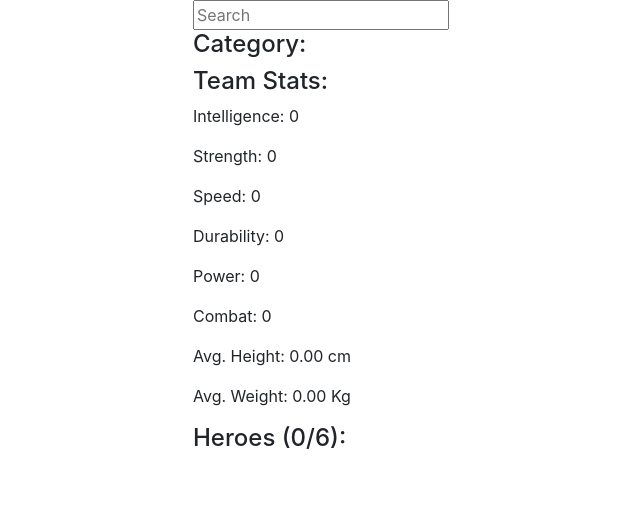
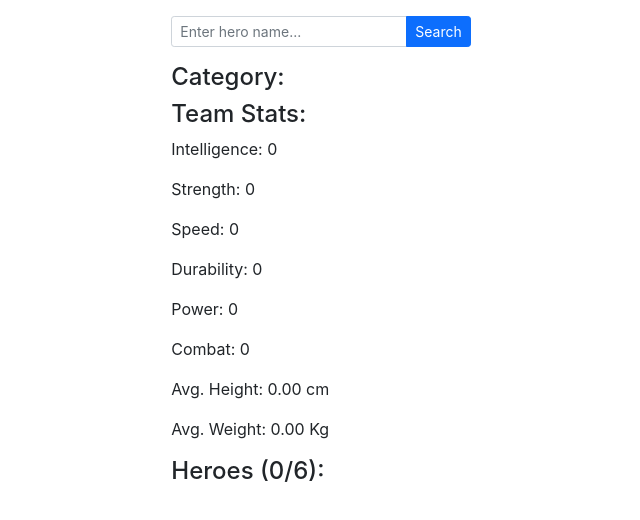
Before and after one commit to facundo-91/alkemy-challenge-react, a React (Vite) app: page / in a window 1280 px wide. Shown: the top 520 px of the page, without its empty margins (319-959 px from the left). Built offline with nearby package versions, Linux system fonts and the light colour scheme.

Commit message:
add formik and styles to searchbar

```diff
--- a/src/components/SearchBar.jsx
+++ b/src/components/SearchBar.jsx
@@ -1,43 +1,50 @@
-import { useState, useEffect } from 'react';
 import axios from 'axios';
+import { useFormik } from 'formik';
+import { Form, InputGroup, Button } from 'react-bootstrap';
 
 const Search = ({ setSearchResult, setSearchError }) => {
-	const [searchInputValue, setSearchInputValue] = useState('');
+	const formik = useFormik({
+		initialValues: {
+			search: '',
+		},
+		onSubmit: (value) => handleSearch(value.search),
+	});
 
-	useEffect(() => {
-		const handleSearch = async () => {
-			const trimedInput = searchInputValue.trim();
-
-			if (trimedInput.length > 0) {
+	const handleSearch = async (input) => {
+		const trimmedInput = input.trim();
 		const request = axios.get(
-					`https://superheroapi.com/api/${import.meta.env.VITE_ACCESS_TOKEN}/search/${trimedInput}`,
+			`https://superheroapi.com/api/${import.meta.env.VITE_ACCESS_TOKEN}/search/${trimmedInput}`,
 		);
 		const response = await request;
 
 		if (response.data.response === 'success') {
+			setSearchError('');
 			setSearchResult(response.data.results);
-					setSearchError('');
 		} else if (response.data.response === 'error') {
-					setSearchResult([]);
 			setSearchError(response.data.error);
-				}
-			} else {
-				setSearchError('');
 			setSearchResult([]);
 		}
 	};
 
-		const timeOutId = setTimeout(() => handleSearch(), 500);
-
-		return () => {
-			clearTimeout(timeOutId);
-		};
-	}, [searchInputValue, setSearchResult]);
-
 	return (
-		<form>
-			<input placeholder="Search" onChange={(e) => setSearchInputValue(e.target.value)} />
-		</form>
+		<Form onSubmit={formik.handleSubmit}>
+			<InputGroup className="my-3" size="sm">
+				<Form.Control
+					required
+					id="search"
+					minLength="3"
+					name="search"
+					placeholder="Enter hero name..."
+					type="search"
+					value={formik.values.search}
+					onBlur={formik.handleBlur}
+					onChange={formik.handleChange}
+				/>
+				<Button type="submit" variant="primary">
+					Search
+				</Button>
+			</InputGroup>
+		</Form>
 	);
 };
 
```
Lines whose indentation alone changed are shown as unchanged.
